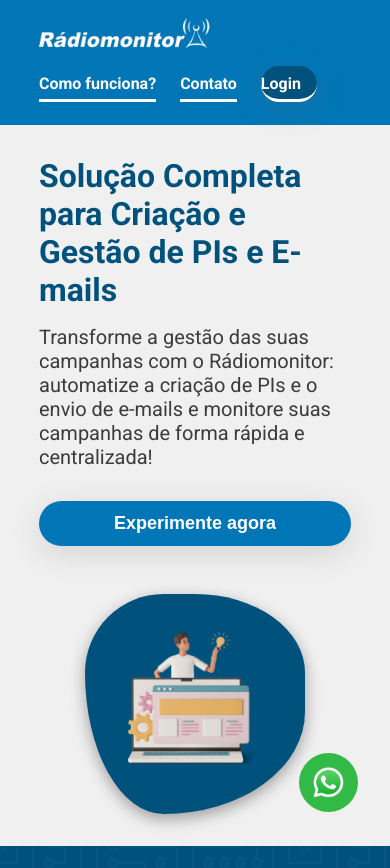
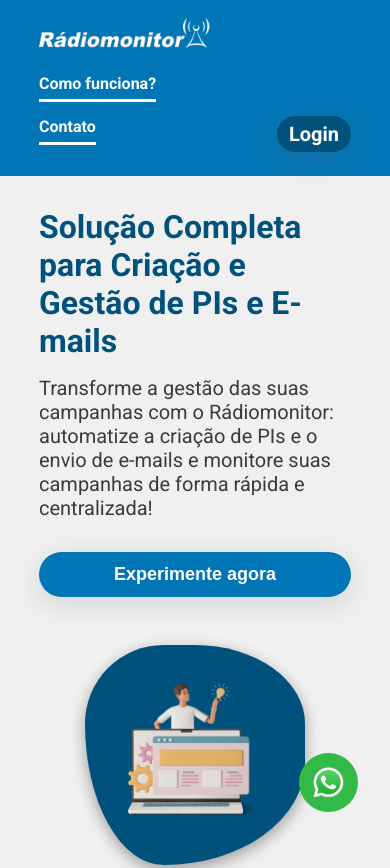
Before and after one commit to seteliary/radiomonitor-landing-page, a plain HTML site: page index.html in a window 390 px wide. Shown: the top 868 px of the page. Drawn offline with Linux system fonts and the light colour scheme.

Commit message:
correção na responsividade do botão de login

```diff
--- a/index.html
+++ b/index.html
@@ -403,17 +403,25 @@
       }
 
       .cabecalho-bg .container {
+        position: relative;
         justify-content: flex-start;
         gap: 24px;
-        margin-bottom: 16px;
       }
 
-      .cabecalho-bg .container nav ul li a {
+      .cabecalho-bg .container nav ul li a:not(.login-button) {
         font-size: 16px;
         border-left: none;
         padding-left: 0;
         border-bottom: 3px solid #fff;
         padding-bottom: 6px;
+      }
+
+      .login-button {
+        padding: 6px 12px;
+        margin-top: 16px;
+        position: absolute;
+        right: 0;
+        bottom: 8px;
       }
 
       .logo {
@@ -423,6 +431,7 @@
 
       nav ul {
         gap: 24px;
+        flex-direction: column;
       }
 
       .hero {
```
